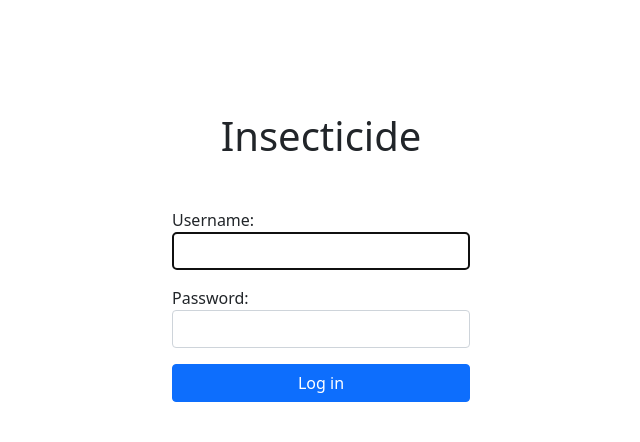
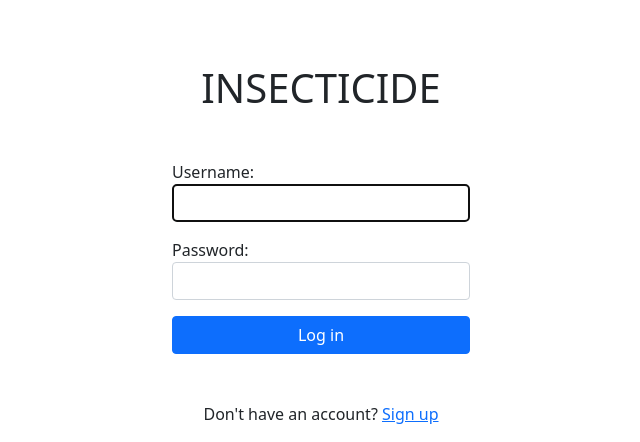
Before and after one commit to esadek/insecticide, a Django app: page /accounts/login/ in a window 1280 px wide. Shown: the top 442 px of the page, without its empty margins (319-959 px from the left). Run offline with Django 3.2, Linux system fonts and the light colour scheme.

Commit message:
Remove: bug icon

```diff
--- a/bugtracker/templates/registration/login.html
+++ b/bugtracker/templates/registration/login.html
@@ -3,11 +3,7 @@
   <div id="login">
     <form method="POST">
       <a class="text-decoration-none text-dark text-center" href="{% url 'index' %}">
-        <h1 class="my-5">
-          <i class="fas fa-bug"></i>
-          <br>
-          Insecticide
-        </h1>
+        <h1 class="my-5">INSECTICIDE</h1>
       </a>
       {% csrf_token %}
       {{ form.as_p }}
```
